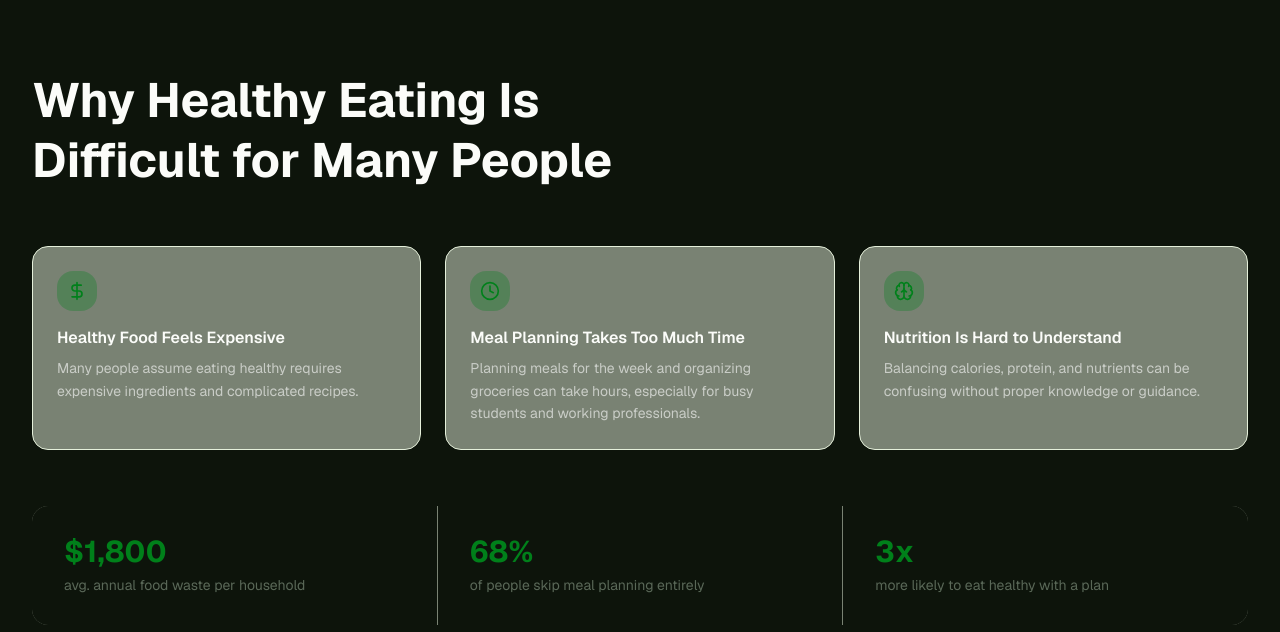
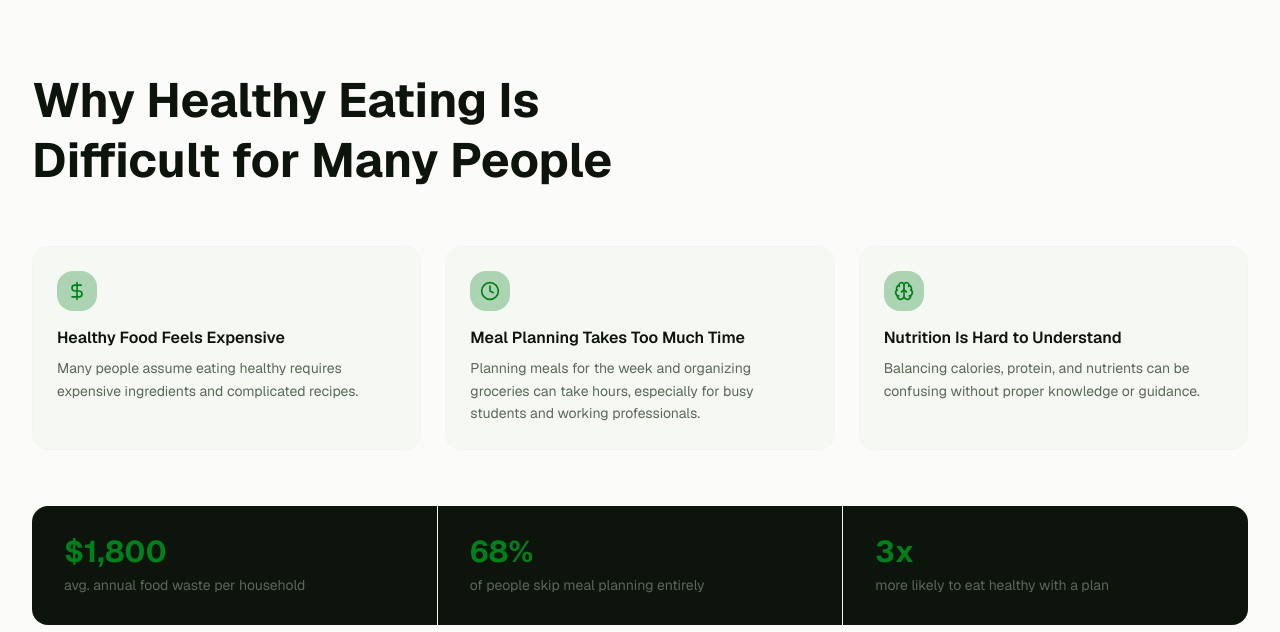
Before and after one commit to Tushar-Bajpai/budget-nutrition-planner, a Next.js app: page / in a window 1280 px wide. Shown: the part 848-1480 px from the top of the page. Built offline with nearby package versions, Linux system fonts and the light colour scheme.

Commit message:
fix: improve light theme contrast and readability for problem section
Co-authored-by: Tushar Bajpai <186077494+Tushar-Bajpai@users.noreply.github.com>

```diff
--- a/components/sections/problem-section.tsx
+++ b/components/sections/problem-section.tsx
@@ -31,13 +31,13 @@ export function ProblemSection() {
     <section
       id="problem"
       ref={ref}
-      className="py-20 md:py-28 bg-foreground dark:bg-secondary"
+      className="py-20 md:py-28 bg-background dark:bg-secondary"
       aria-label="The problem"
     >
       <div className="max-w-7xl mx-auto px-4 sm:px-6 lg:px-8">
         {/* Header */}
         <div className="max-w-2xl mb-14 animate-in-view">
-          <h2 className="text-3xl sm:text-4xl lg:text-5xl font-bold text-primary-foreground leading-tight text-balance">
+          <h2 className="text-3xl sm:text-4xl lg:text-5xl font-bold text-foreground dark:text-primary-foreground leading-tight text-balance">
             Why Healthy Eating Is Difficult for Many People
           </h2>
         </div>
@@ -47,24 +47,24 @@ export function ProblemSection() {
           {problems.map(({ icon: Icon, title, description }, i) => (
             <div
               key={title}
-              className="animate-in-view flex flex-col gap-4 p-6 rounded-2xl bg-secondary/50 border border-secondary hover:bg-secondary/70 transition-colors"
+              className="animate-in-view flex flex-col gap-4 p-6 rounded-2xl bg-secondary/20 dark:bg-secondary/50 border border-secondary/30 dark:border-secondary hover:bg-secondary/30 dark:hover:bg-secondary/70 transition-colors"
               data-delay={String(i + 1) as "1" | "2" | "3"}
             >
               <div className="w-10 h-10 rounded-xl bg-primary/30 flex items-center justify-center shrink-0">
                 <Icon className="w-5 h-5 text-primary" aria-hidden="true" />
               </div>
               <div className="flex flex-col gap-2">
-                <h3 className="text-base font-semibold text-primary-foreground leading-snug">
+                <h3 className="text-base font-semibold text-foreground dark:text-primary-foreground leading-snug">
                   {title}
                 </h3>
-                <p className="text-sm text-white/60 leading-relaxed">{description}</p>
+                <p className="text-sm text-muted-foreground dark:text-white/60 leading-relaxed">{description}</p>
               </div>
             </div>
           ))}
         </div>
 
         {/* Stat bar */}
-        <div className="mt-14 grid sm:grid-cols-3 gap-px bg-secondary/50 rounded-2xl overflow-hidden">
+        <div className="mt-14 grid sm:grid-cols-3 gap-px bg-secondary/30 dark:bg-secondary/50 rounded-2xl overflow-hidden">
           {[
             { value: "$1,800", label: "avg. annual food waste per household" },
             { value: "68%", label: "of people skip meal planning entirely" },
```
